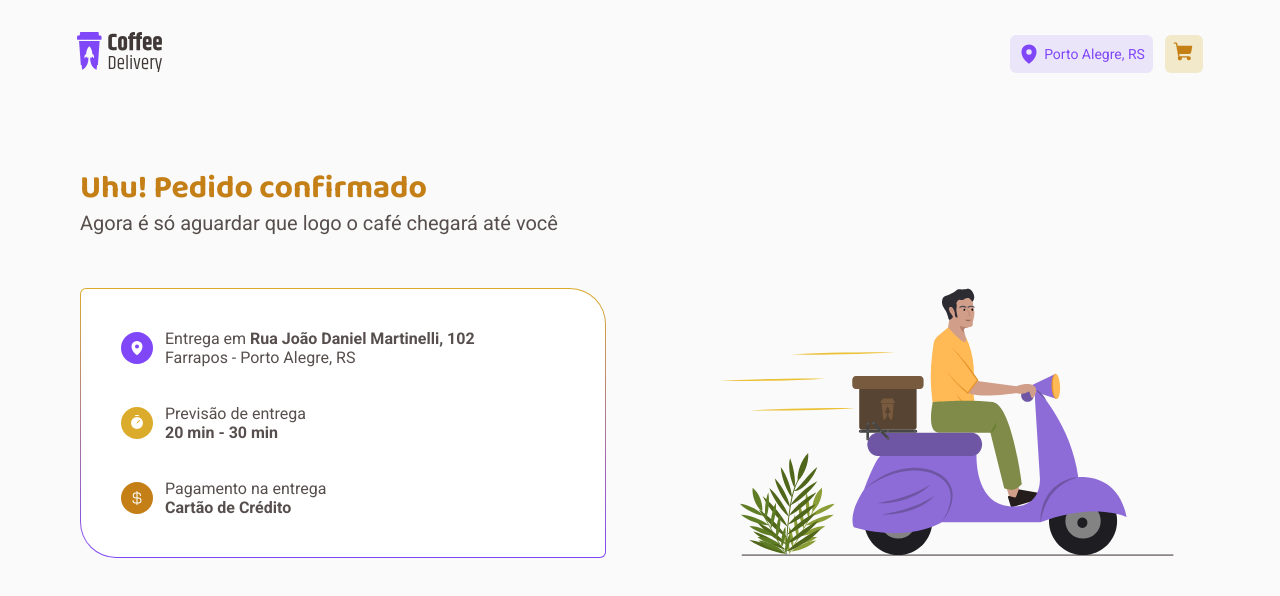
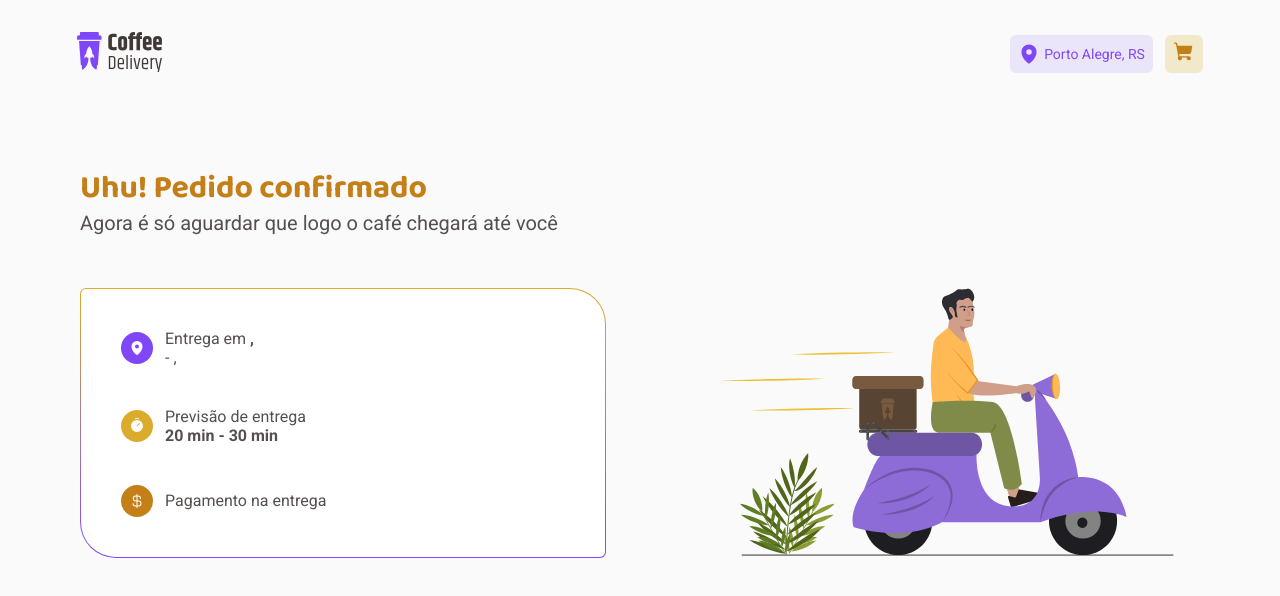
Before and after one commit to yurimarcolino/CoffeeApp, a React (Vite) app: page /success in a window 1280 px wide. Shown: the top 596 px of the page. Built offline with nearby package versions, Linux system fonts and the light colour scheme.

Commit message:
refactor: passing context props to the component

```diff
--- a/src/pages/Success/index.tsx
+++ b/src/pages/Success/index.tsx
@@ -1,8 +1,11 @@
 import { SuccessContainerStyled } from './styles'
 import illustrationSVG from '../../assets/illustration.svg'
 import { CurrencyDollar, MapPin, Timer } from 'phosphor-react'
+import { useOrderContext } from '../../context/OrderContext'
 
 export function Success() {
+  const { orderPayment, orderAdress } = useOrderContext()
+
   return (
     <SuccessContainerStyled>
       <header>
@@ -17,9 +20,14 @@ export function Success() {
             </div>
             <div className="AddressContent">
               <p>
-                Entrega em <strong>Rua João Daniel Martinelli, 102</strong>
+                Entrega em{' '}
+                <strong>
+                  {orderAdress.streetAdress}, {orderAdress.number}
+                </strong>
               </p>
-              <p>Farrapos - Porto Alegre, RS</p>
+              <p>
+                {orderAdress.district} - {orderAdress.city}, {orderAdress.uf}
+              </p>
             </div>
           </div>
           <div className="EstimatedDeliveryContainer">
@@ -37,7 +45,7 @@ export function Success() {
             </div>
             <div className="PaymentStatusContent">
               <p>Pagamento na entrega</p>
-              <strong>Cartão de Crédito</strong>
+              <strong>{orderPayment.payment}</strong>
             </div>
           </div>
         </div>
```
